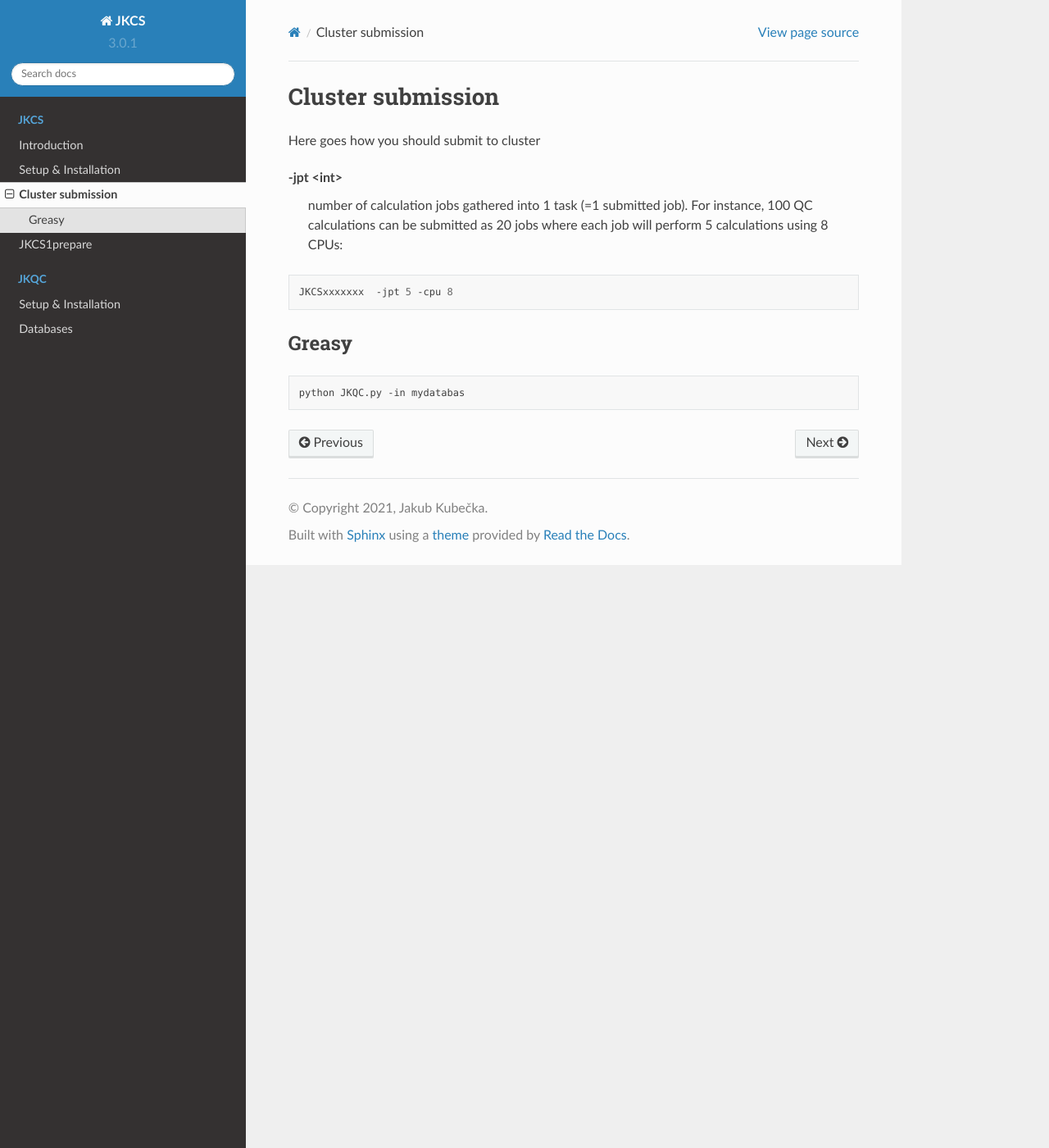
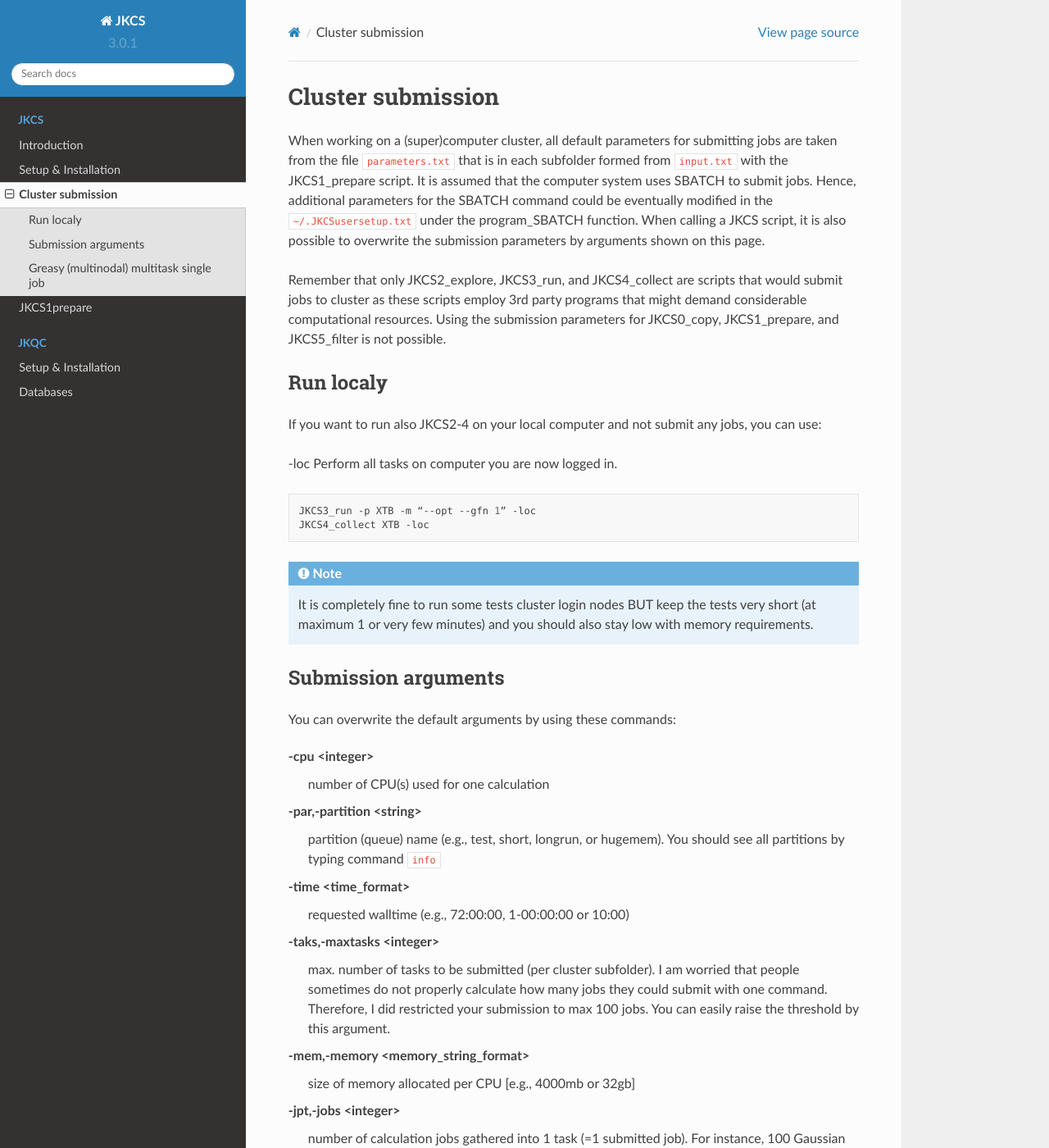
Before and after one commit to kubeckaj/JKCS.py-Manual, a Sphinx documentation site: the page built from docs/source/ClusterSubmission.rst, in a window 1280 px wide and 1400 px high. Shown: the whole window at 82% size. Built offline with Sphinx 7.4.7 and the Read the Docs theme 2.0.0, drawn with Linux system fonts in a browser that asks for light colours; some of the changed text lies outside the part shown.

Commit message:
Update ClusterSubmission.rst

```diff
--- a/docs/source/ClusterSubmission.rst
+++ b/docs/source/ClusterSubmission.rst
@@ -2,19 +2,96 @@
 Cluster submission
 ==================
 
-Here goes how you should submit to cluster
+When working on a (super)computer cluster, all default parameters for submitting jobs are taken from the
+file ``parameters.txt`` that is in each subfolder formed from ``input.txt`` with the JKCS1_prepare script. It is assumed that the computer system uses SBATCH to submit jobs. Hence, additional parameters for the SBATCH command could be eventually modified in the ``~/.JKCSusersetup.txt`` under the program_SBATCH function. When calling a JKCS script, it is also possible to overwrite the submission parameters by arguments shown on this page.
 
-\-jpt  <int>
+Remember that only JKCS2_explore, JKCS3_run, and JKCS4_collect are scripts that would submit jobs to cluster as these scripts employ 3rd party programs that might demand considerable computational resources. Using the submission parameters for JKCS0_copy, JKCS1_prepare, and JKCS5_filter is not possible.
+
+Run localy
+----------
+
+If you want to run also JKCS2-4 on your local computer and not submit any jobs, you can use:
+
+\-loc
+Perform all tasks on computer you are now logged in.
+
+.. code:: bash
+
+   JKCS3_run -p XTB -m “--opt --gfn 1” -loc
+   JKCS4_collect XTB -loc
+
+.. note::
+
+    It is completely fine to run some tests cluster login nodes BUT keep the tests very short (at maximum 1 or very few minutes) and you should also stay low with memory requirements.
+
+Submission arguments
+--------------------
+
+You can overwrite the default arguments by using these commands:
+
+\-cpu  <integer>
+   number of CPU(s) used for one calculation
+
+\-par,\-partition <string>
+   partition (queue) name (e.g., test, short, longrun, or hugemem). You should see all partitions by typing command ``info``
+
+\-time <time_format>
+   requested walltime (e.g., 72:00:00, 1-00:00:00 or 10:00)
+
+\-taks,\-maxtasks <integer>
+   max. number of tasks to be submitted (per cluster subfolder). I am worried that people sometimes do not properly calculate how many jobs they could submit with one command. Therefore, I did restricted your submission to max 100 jobs. You can easily raise the threshold by this argument.
+
+\-mem,\-memory <memory_string_format>
+  size of memory allocated per CPU [e.g., 4000mb or 32gb]
+
+\-jpt,\-jobs <integer>
+   number of calculation jobs gathered into 1 task (=1 submitted job). For instance, 100 Gaussian optimisations can be submitted as 20 jobs where each job will perform 5 calculations using 8 CPUs:
+
+.. code:: bash
+
+   JKCS3_run -rf XTB -nf DFT_opt -p G16 -m “ # wb97”
+
+\-N,\-nodes <integer>
+   number of nodes. It is by default 1. However, the functionality of this argument was not properly tested yet. See ``Multinodal calculations`` for more details
+
+\-jpt  <integer>
   number of calculation jobs gathered into 1 task (=1 submitted job). For instance, 100 QC calculations can be submitted as 20 jobs where each job will perform 5 calculations using 8 CPUs:
 
 .. code:: bash
 
    JKCSxxxxxxx  -jpt 5 -cpu 8
 
+.. note::
 
-Greasy
-------
+    The order of the arguments is not important.
+
+Greasy (multinodal) multitask single job
+----------------------------------------
+
+There is also an option to submit only one job that contain several tasks that will run parallely. It is greasy (=dirty) way of using multinodal clusters where submission of single jobs is not allowed or maximal number of submitted jobs is limitted.
+
+\-greasy
+   this will activate greasy mode
+
+\-con,\-cores_on_node <integer>
+   number of cores on node where you submit jobs. Default = 40; however, you should set the correct number of cores. You the ``sinfo`` command to see how much cores is on a partition-node.
+
+\-N,\-nodes <integer>
+   number of nodes. If the number of tasks requires more nodes, you should set it. If you set more than necessary, then the maximal necessary number of nodes will be used. Remember that there is also some maximal number of nodes per cluster partition.
+
+OK, let us see some examples.
+What about 32 Gaussian calculations each using 8 CPUs while submitting to the "medium" partition with 128 cores per node:
 
 .. code:: bash
 
-   python JKQC.py -in mydatabas
+   JKCS3_run -rf XTB -n DFT -m "# wb97xd 6-31++g** opt" -con 128 -cpu 8 -nodes 2 -greasy -par medium -time 12:00:00
+
+I can also submit more jobs per each task. For instance, one greasy-worker will do 2 calculation jobs. I will run 64 calculations which will still fit to 2 nodes (2nodes * 128cores * 2jpt / 8cpu = 64jobs). I will increase the walltime though
+
+.. code:: bash
+
+   JKCS3_run -rf XTB -n DFT -m "# wb97xd 6-31++g** opt" -con 128 -cpu 8 -nodes 2 -greasy -par medium -time 24:00:00 -jpt 2
+
+.. note::
+
+    I did not test how durable is the argument -jpt. However, at least 3 jobs per task went through easily. 100 did not. Let me know if you find the limit.
```
